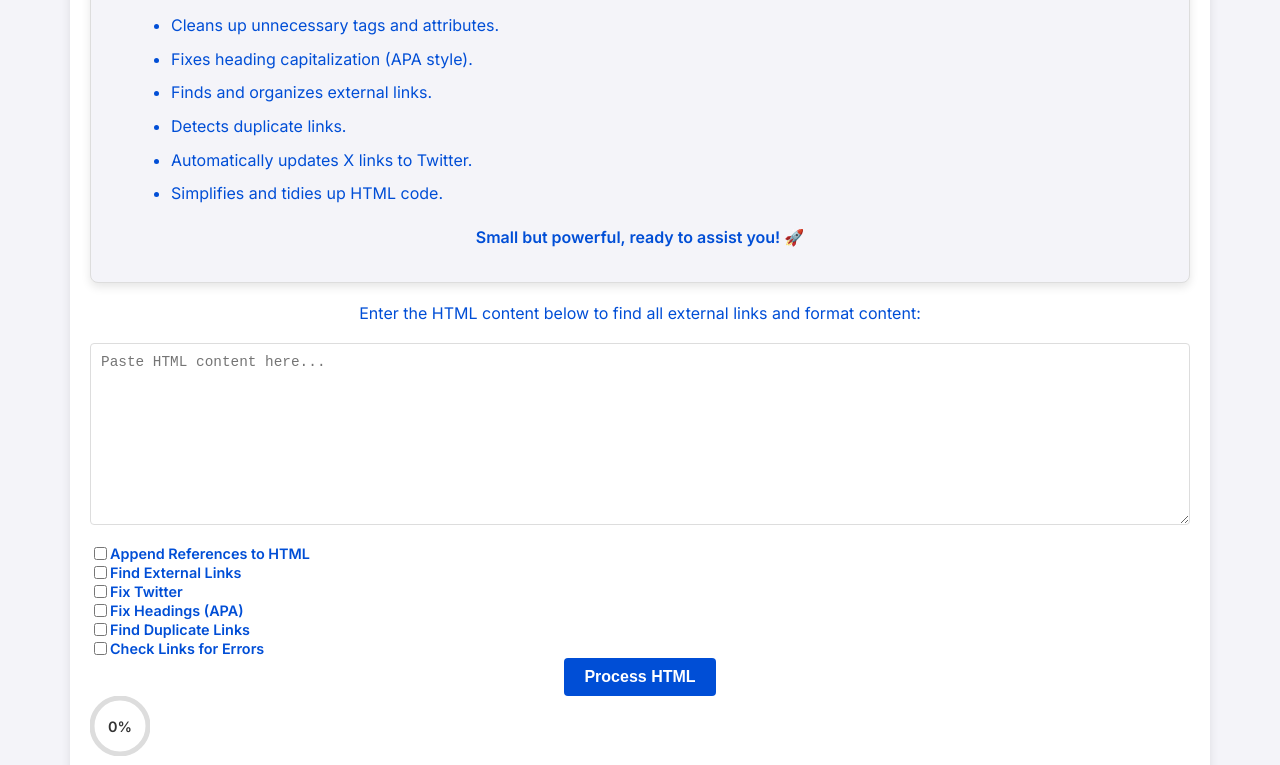
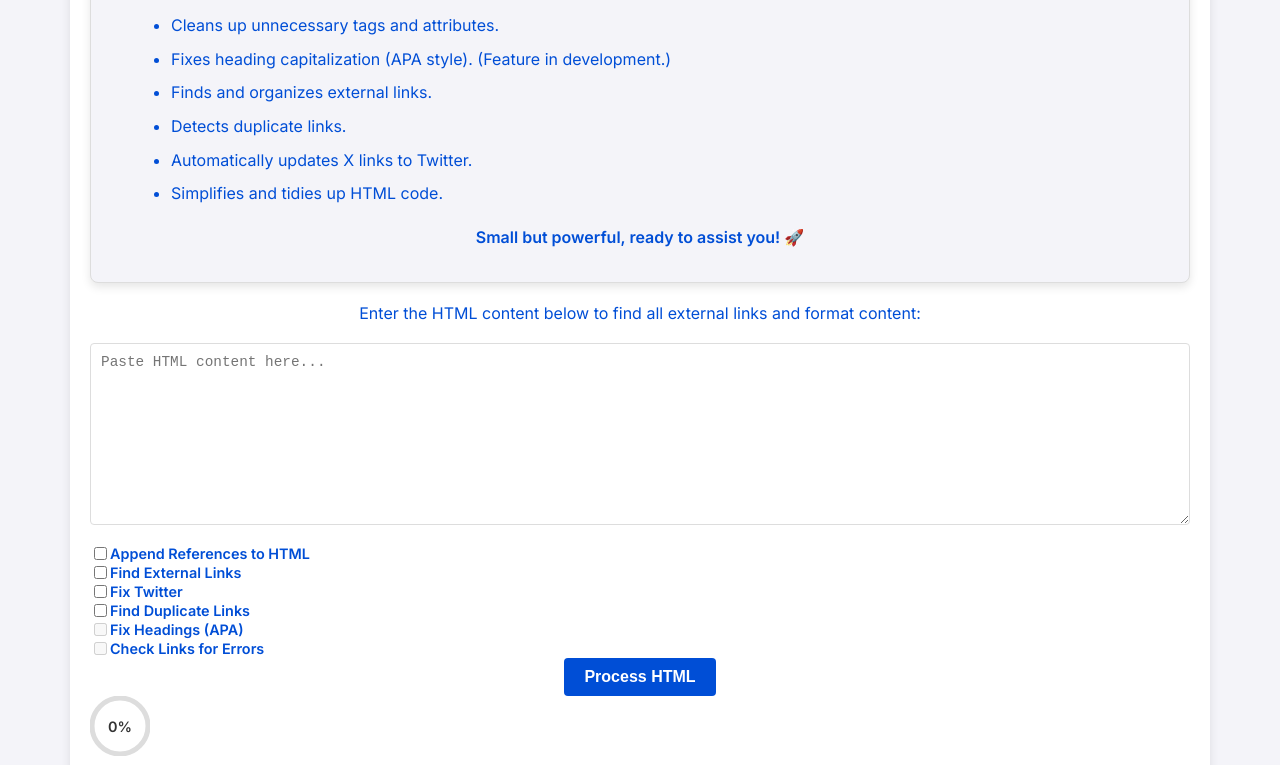
Before and after one commit to Livanenkova/tardigrade, a plain HTML site: page index.html in a window 1280 px wide. Shown: the part 187-952 px from the top of the page. Drawn offline with Linux system fonts and the light colour scheme.

Commit message:
Update index.html

```diff
--- a/index.html
+++ b/index.html
@@ -276,6 +276,10 @@
             text-align: left;
             overflow-y: auto;
         }
+        input[type="checkbox"]:disabled + label {
+    color: gray;
+    cursor: not-allowed;
+}
 
         #htmlInput {
     width: 100%; /* Растянуть поле на всю ширину контейнера */
@@ -295,7 +299,7 @@
             <p class="description-subtitle">Simplify your content tasks in WordPress with ease:</p>
             <ul class="description-list">
                 <li>Cleans up unnecessary tags and attributes.</li>
-                <li>Fixes heading capitalization (APA style).</li>
+                <li>Fixes heading capitalization (APA style). (Feature in development.)</li>
                 <li>Finds and organizes external links.</li>
                 <li>Detects duplicate links.</li>
                 <li>Automatically updates X links to Twitter.</li>
@@ -320,16 +324,17 @@
                     <input type="checkbox" id="replaceSocialLinks">
                     Fix Twitter
                 </label>
-                <label>
-                    <input type="checkbox" id="fixCapitalization">
-                    Fix Headings (APA)
-                </label>
+
                 <label>
                     <input type="checkbox" id="findDuplicates">
                     Find Duplicate Links
                 </label>
+              <label>
+                    <input type="checkbox" id="fixCapitalization" disabled>
+                    Fix Headings (APA)
+                </label>
                 <label>
-                    <input type="checkbox" id="checkErrors">
+                    <input type="checkbox" id="checkErrors" disabled>
                     Check Links for Errors
                 </label>
             </div>
```
